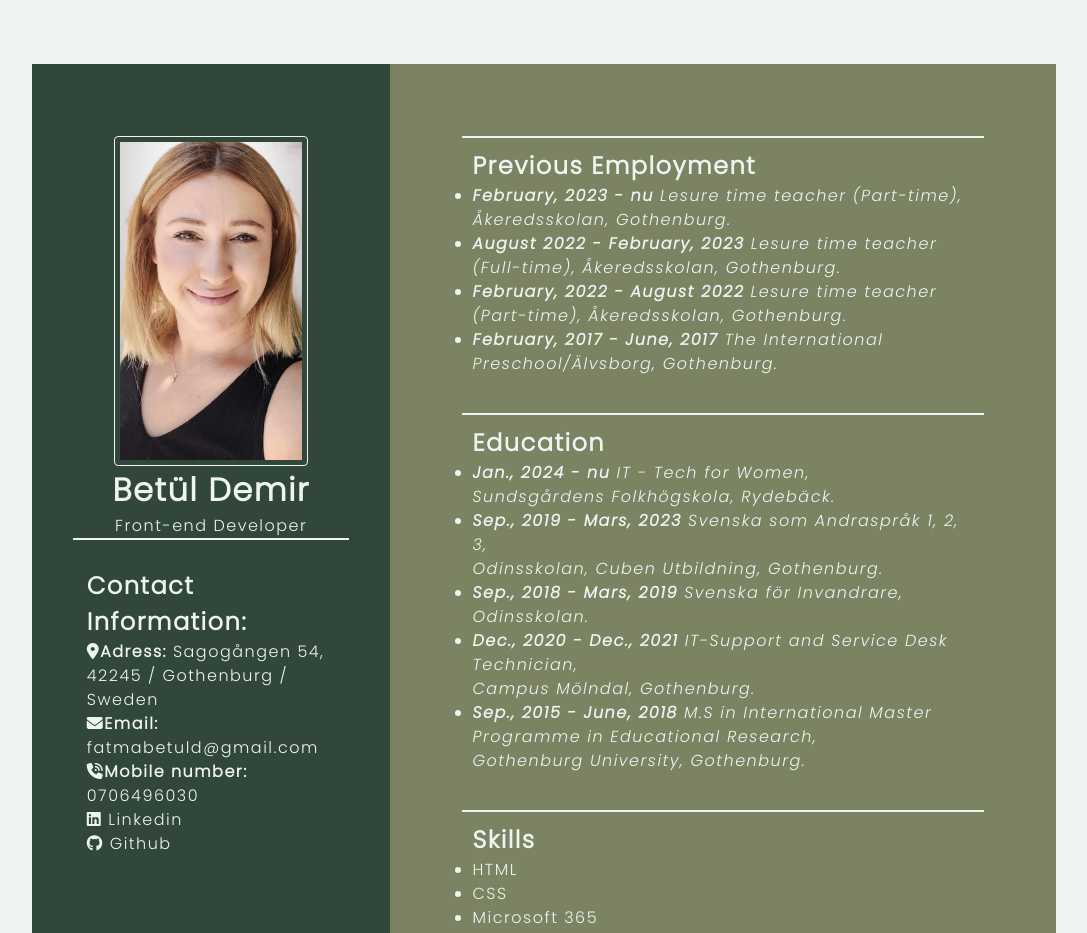
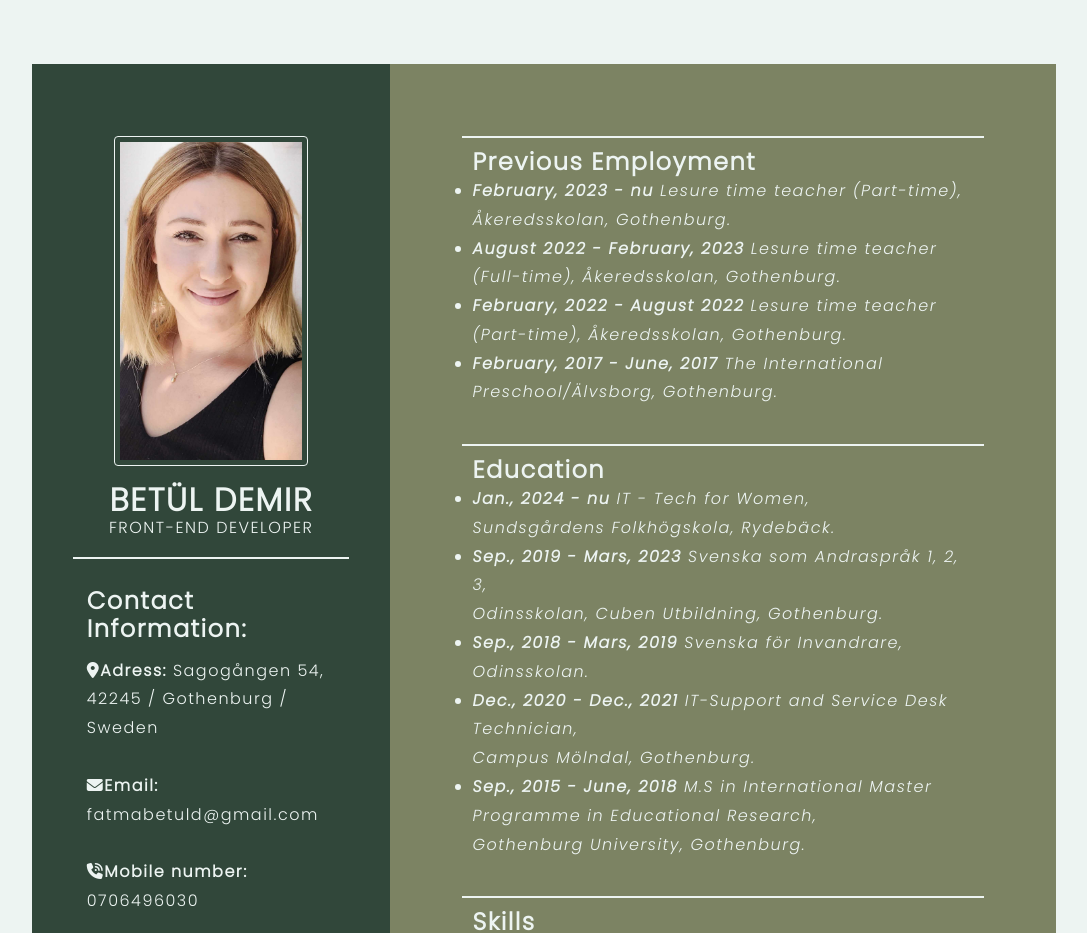
Before and after one commit to FBetulDemir/my_cv, a plain HTML site: page index.html in a window 1280 px wide. Shown: the top 933 px of the page, without its empty margins (96-1183 px from the left). Drawn offline with Linux system fonts and the light colour scheme.

```diff
--- a/index.html
+++ b/index.html
@@ -22,9 +22,9 @@
             </div>
             <div class="contact-info">
                 <h2>Contact Information:</h2>
-                <p><i class="fa-sharp fa-solid fa-location-dot"></i><b>Adress:</b> Sagogången 54, 42245 / Gothenburg / Sweden </p>
-                <p><i class="fa-solid fa-envelope"></i><b>Email:</b> fatmabetuld@gmail.com</p>
-                <p><i class="fa-solid fa-phone-volume"></i><b>Mobile number:</b> 0706496030</p>
+                <p><i class="fa-sharp fa-solid fa-location-dot"></i><b>Adress:</b> Sagogången 54, 42245 / Gothenburg / Sweden </p><br>
+                <p><i class="fa-solid fa-envelope"></i><b>Email:</b> fatmabetuld@gmail.com</p><br>
+                <p><i class="fa-solid fa-phone-volume"></i><b>Mobile number:</b> 0706496030</p><br>
                 <a href="https://www.linkedin.com/"><i class="fa-brands fa-linkedin"></i> Linkedin</a><br>
                 <a href="https://github.com/FBetulDemir"><i class="fa-brands fa-github"></i> Github</a>
             </div>
--- a/styles/index.css
+++ b/styles/index.css
@@ -10,7 +10,7 @@ body{
     background-color: #EDF4F2;
     color: #EDF4F2;
     letter-spacing: 1.5px;
-    line-height: 1.5;
+    line-height: 1.8em;
 }
 
 .wrapper{
@@ -29,13 +29,19 @@ body{
     flex-wrap: wrap;
     justify-content: center;
     border-bottom: 2px solid #EDF4F2;
+    text-transform: uppercase;
+    margin-bottom: 10%;
+}
+.profile p{
+    margin-bottom: 5%;
 }
 
-img{
+.img-box img{
     border: 1px solid #EDF4F2;
     border-radius: 4px;
     padding: 5px;
     width: 70%;
+    margin-bottom: 7%;
 }
 
 .img-box{
@@ -47,10 +53,14 @@ img{
     text-align: start;
     margin-top: 10%;
 }
+.contact-info h2{
+    margin: 5% 0;
+}
 
 .contact-info a{
     text-decoration: none;
     color: #EDF4F2;
+    cursor: pointer;
 }
 .contact-info a:hover{
     text-decoration: underline;
```
